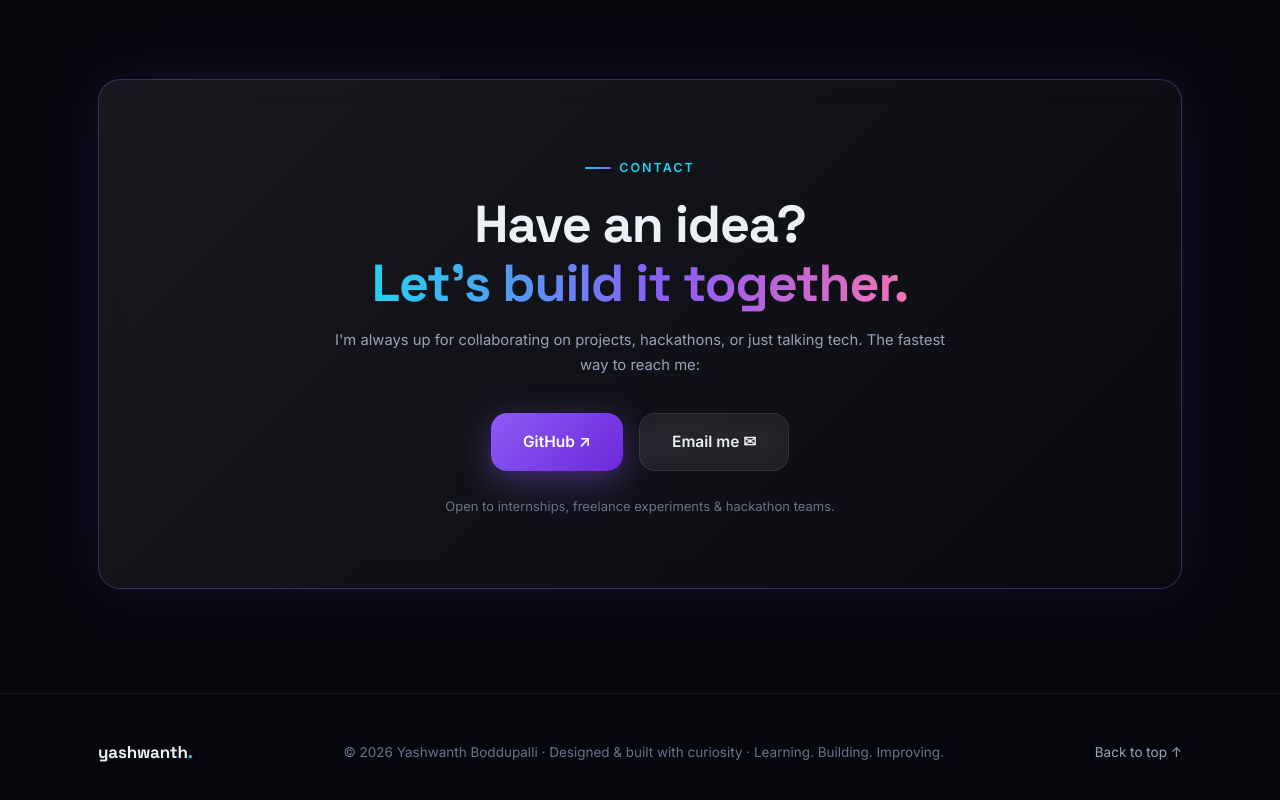
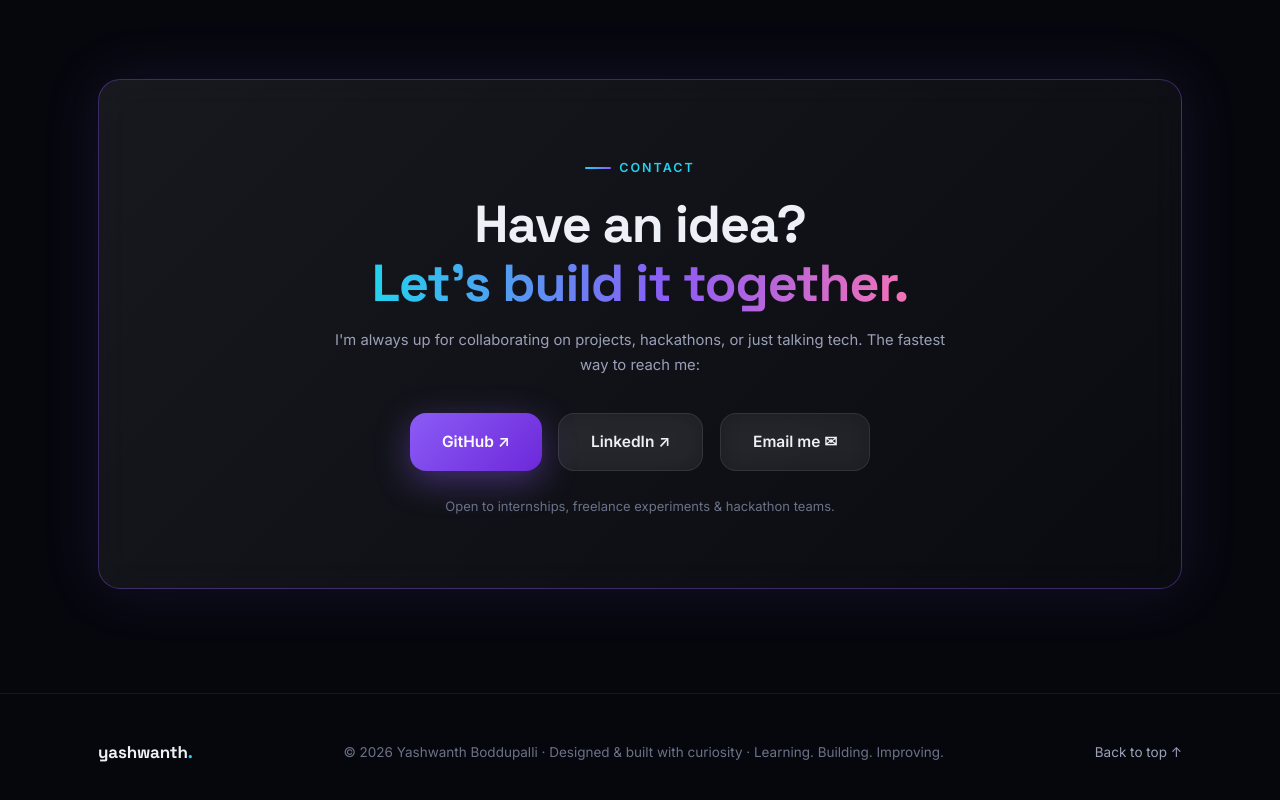
Before and after one commit to yashwanth-boddupalli/yashwanth-boddupalli.github.io, a plain HTML site: page index.html in a window 1280 px wide. Shown: the part 8531-9331 px from the top of the page. Drawn offline with Linux system fonts and the light colour scheme.

Commit message:
Contact: add LinkedIn profile button

```diff
--- a/index.html
+++ b/index.html
@@ -438,6 +438,7 @@
       <p class="sub" style="margin:0 auto 36px;text-align:center">I'm always up for collaborating on projects, hackathons, or just talking tech. The fastest way to reach me:</p>
       <div class="hero-ctas" style="justify-content:center;margin-bottom:0">
         <a class="btn btn-primary" href="https://github.com/yashwanth-boddupalli" target="_blank" rel="noopener">GitHub ↗</a>
+        <a class="btn btn-ghost" href="https://www.linkedin.com/in/yashwanth-boddupalli-01b763365/" target="_blank" rel="noopener">LinkedIn ↗</a>
         <a class="btn btn-ghost" href="mailto:boddupalliyashwanth@gmail.com">Email me ✉</a>
       </div>
       <p style="margin-top:26px;font-size:13px;color:var(--faint)">Open to internships, freelance experiments &amp; hackathon teams.</p>
```
